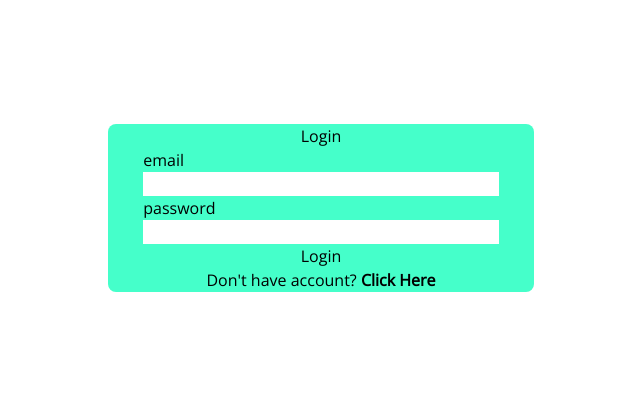
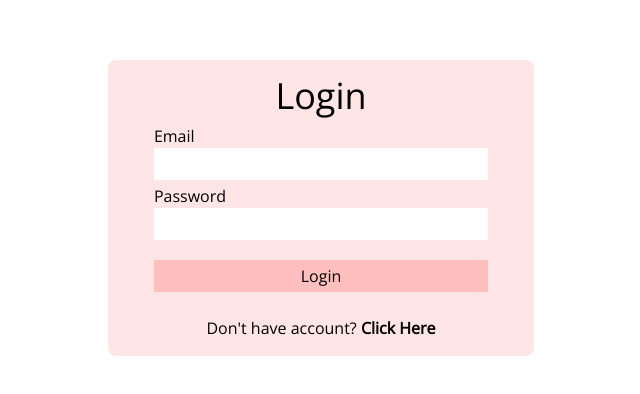
Before and after one commit to Satish9047/Auth, a React (Vite) app in the folder client/: page /login in a window 1280 px wide. Shown: the part 192-586 px from the top of the page, without its empty margins (319-959 px from the left). Built offline with nearby package versions, Linux system fonts and the light colour scheme.

Commit message:
tailwind css added to the login page

```diff
--- a/client/src/pages/Login.jsx
+++ b/client/src/pages/Login.jsx
@@ -1,29 +1,45 @@
-import {useState} from "react";
-import {Link} from "react-router-dom";
+import { useState } from "react";
+import { Link } from "react-router-dom";
 const Login = () => {
-    const [email, setEmail]=useState("");
-    const [password, setPassword] = useState("");
-    const handleLogin = (ev)=>{
-        ev.preventDefault()
-    }
+  const [email, setEmail] = useState("");
+  const [password, setPassword] = useState("");
+  const handleLogin = (ev) => {
+    ev.preventDefault();
+  };
   return (
-    <div className="flex flex-col justify-center items-center h-screen w-screen bg-[#FFF]">
-        <div className="flex flex-col justify-center items-center w-4/12 bg-[#45FFCA] rounded-lg">
-        <div>
-            Login
-        </div>
-        <form onSubmit={handleLogin} className=" flex flex-col w-10/12">
-            <label>email</label>
-            <input  value={email} onChange={(ev)=>setEmail(ev.target.value)}/>
-            <label>password</label>
-            <input value={password} onChange={(ev)=>setPassword(ev.target.value)}/>
+    <div className="flex flex-col justify-center items-center h-screen w-screen">
+      <div className="flex flex-col justify-center items-center  w-4/12  bg-[#FFE5E5] rounded-lg py-4 px-2">
+        <div className=" text-4xl font-sans">Login</div>
+        <form onSubmit={handleLogin} className=" flex flex-col w-10/12 px-1 py-2">
+          <label htmlFor="email">Email</label>
+          <input
+          id="email"
+          value={email}
+          type="email"
+          className="p-1 mb-1"
+          onChange={(ev) => setEmail(ev.target.value)}
+          />
 
-            <button type="submit">Login</button>
+          <label htmlFor="password">Password</label>
+          <input
+          id="password"
+            value={password}
+            type="password"
+            className="p-1 mb-1"
+            onChange={(ev) => setPassword(ev.target.value)}
+          />
+
+          <button className="bg-[#FFBFBF] hover:bg-[#FFE5E5] active:bg-[#A8DF8E] p-1 my-4" type="submit">Login</button>
         </form>
 
-        <label>Don't have account? <strong><Link to={"/register"}>Click Here</Link></strong></label>
-        </div>
+        <label>
+          Don't have account?{" "}
+          <strong>
+            <Link to={"/register"}>Click Here</Link>
+          </strong>
+        </label>
+      </div>
     </div>
-  )
-}
-export default Login
+  );
+};
+export default Login;
```
